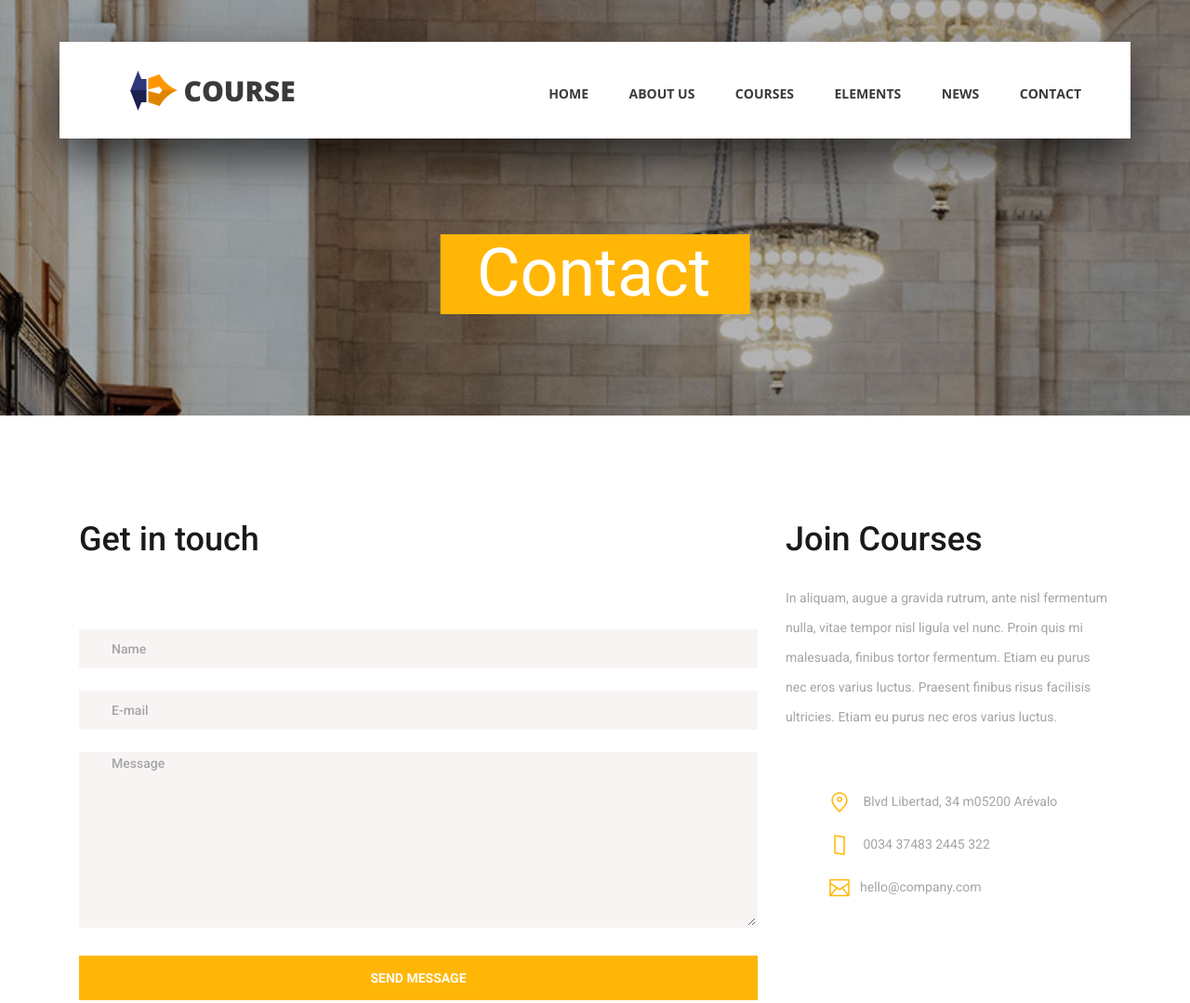
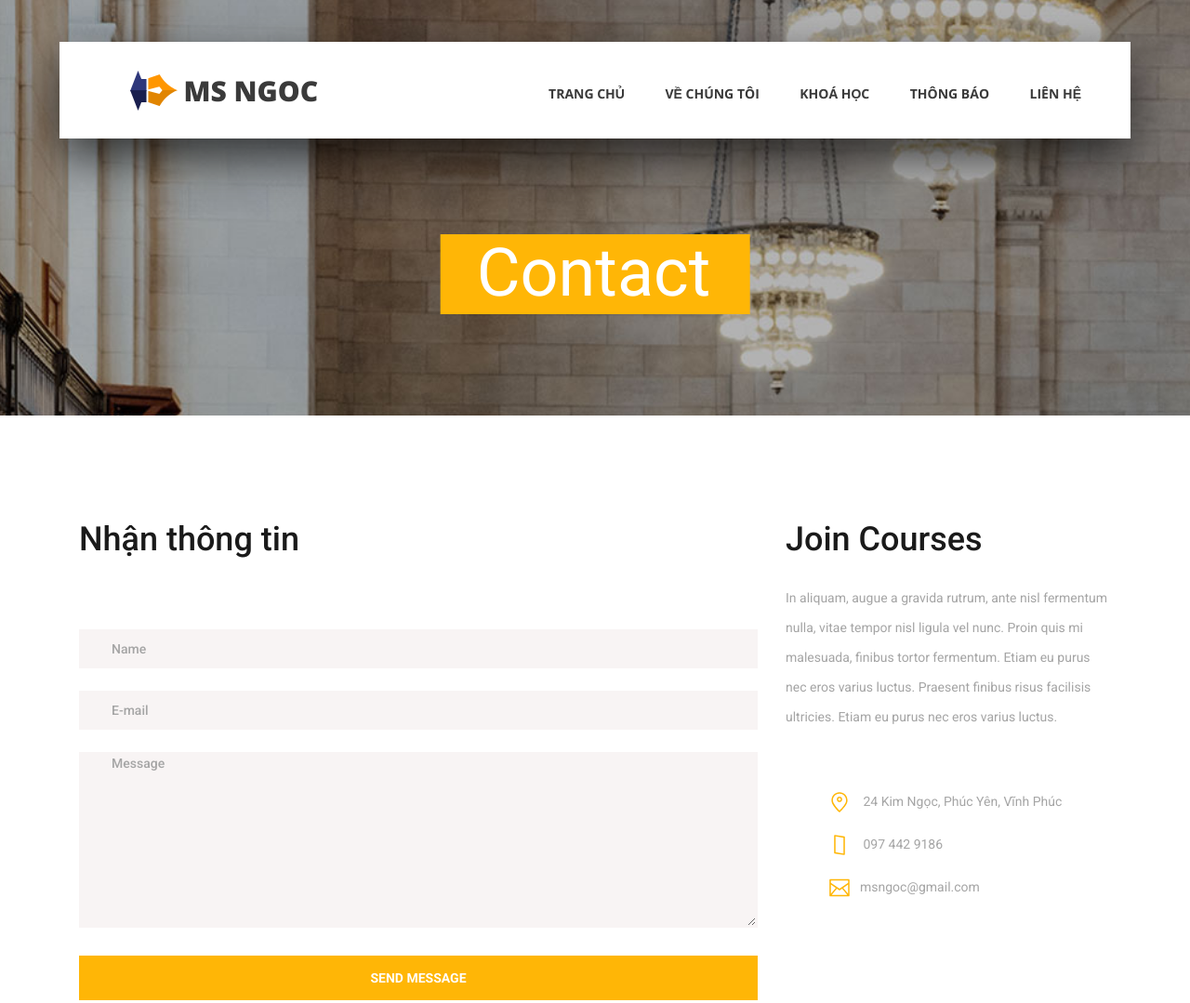
Before and after one commit to sllpklls/teacher-web, a plain HTML site: page contact.html in a window 1280 px wide. Shown: the top 1079 px of the page at 93% size. Drawn offline with nearby package versions, Linux system fonts and the light colour scheme; some packages are replaced by stand-ins of ours.

Commit message:
update 3

```diff
--- a/contact.html
+++ b/contact.html
@@ -23,7 +23,7 @@
 			<div class="logo_container">
 				<div class="logo">
 					<img src="images/logo.png" alt="">
-					<span>course</span>
+					<span>MS NGOC</span>
 				</div>
 			</div>
 
@@ -31,19 +31,19 @@
 			<nav class="main_nav_container">
 				<div class="main_nav">
 					<ul class="main_nav_list">
-						<li class="main_nav_item"><a href="index.html">home</a></li>
-						<li class="main_nav_item"><a href="#">about us</a></li>
-						<li class="main_nav_item"><a href="courses.html">courses</a></li>
-						<li class="main_nav_item"><a href="elements.html">elements</a></li>
-						<li class="main_nav_item"><a href="news.html">news</a></li>
-						<li class="main_nav_item"><a href="#">contact</a></li>
+						<li class="main_nav_item"><a href="index.html">Trang chủ</a></li>
+						<li class="main_nav_item"><a href="#">Về chúng tôi</a></li>
+						<li class="main_nav_item"><a href="courses.html">Khoá học</a></li>
+						<!-- <li class="main_nav_item"><a href="elements.html">elements</a></li> -->
+						<li class="main_nav_item"><a href="news.html">Thông báo</a></li>
+						<li class="main_nav_item"><a href="#">Liên hệ</a></li>
 					</ul>
 				</div>
 			</nav>
 		</div>
 		<div class="header_side d-flex flex-row justify-content-center align-items-center">
 			<img src="images/phone-call.svg" alt="">
-			<span>+43 4566 7788 2457</span>
+			<span>097 442 9186</span>
 		</div>
 
 		<!-- Hamburger -->
@@ -112,7 +112,7 @@
 
 					<!-- Contact Form -->
 					<div class="contact_form">
-						<div class="contact_title">Get in touch</div>
+						<div class="contact_title">Nhận thông tin</div>
 
 						<div class="contact_form_container">
 							<form action="post">
@@ -137,18 +137,18 @@
 									<div class="contact_info_icon">
 										<img src="images/placeholder.svg" alt="https://www.flaticon.com/authors/lucy-g">
 									</div>
-									Blvd Libertad, 34 m05200 Arévalo
+									24 Kim Ngọc, Phúc Yên, Vĩnh Phúc
 								</li>
 								<li class="contact_info_item">
 									<div class="contact_info_icon">
 										<img src="images/smartphone.svg" alt="https://www.flaticon.com/authors/lucy-g">
 									</div>
-									0034 37483 2445 322
+									097 442 9186
 								</li>
 								<li class="contact_info_item">
 									<div class="contact_info_icon">
 										<img src="images/envelope.svg" alt="https://www.flaticon.com/authors/lucy-g">
-									</div>hello@company.com
+									</div>msngoc@gmail.com
 								</li>
 							</ul>
 						</div>
```
